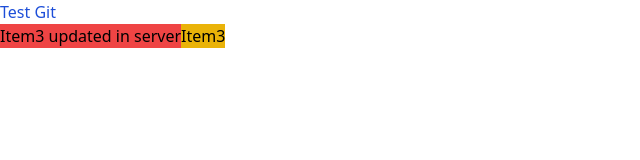
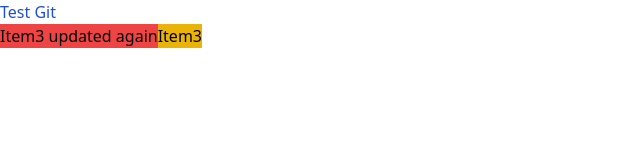
Before and after one commit to khaineswewynn/tailwind_test1, a website: page src/index.html in a window 1280 px wide. Shown: the whole page, without its empty margins (0-640 px from the left). Drawn offline with Linux system fonts and the light colour scheme.

Commit message:
Update index.html

```diff
--- a/src/index.html
+++ b/src/index.html
@@ -11,7 +11,7 @@
     <section>
         <div class="flex flex-row">
             <div class="item1 bg-red-500">
-                Item3 updated in server
+                Item3 updated again
             </div>
             <div class="item2 bg-yellow-500">
                 Item3
```
